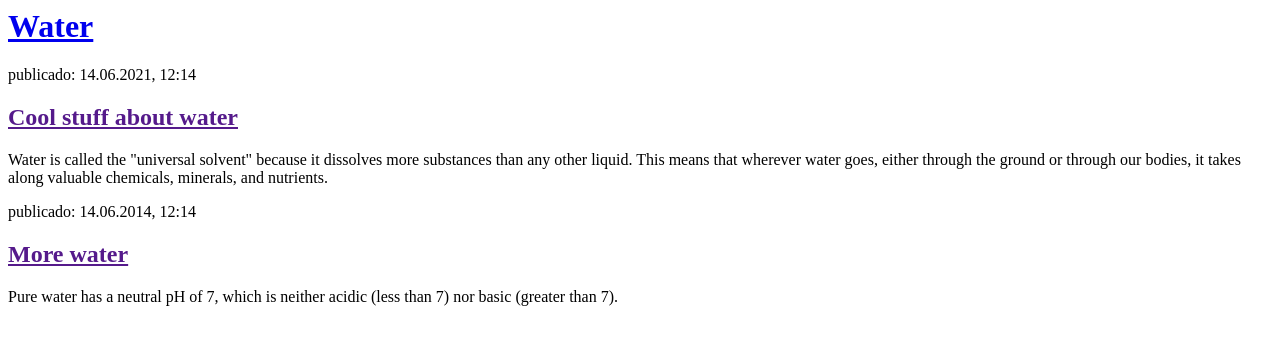
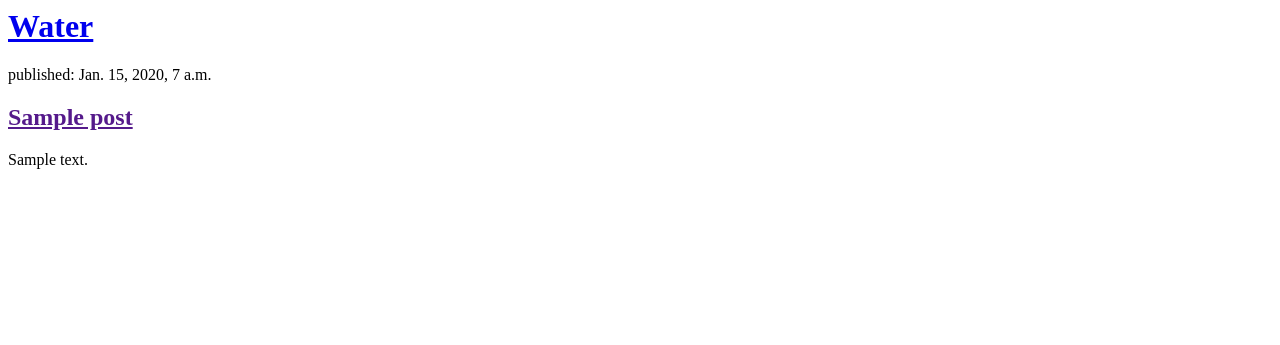
Before and after one commit to MineralWater150ml/my-first-blog, a Django app: page / in a window 1280 px wide. Shown: the top 345 px of the page. Run offline with Django 3.2, Linux system fonts and the light colour scheme; tables that the repository leaves empty hold one stand-in row (values such as "Sample post").

Commit message:
Modified templates for posts

```diff
--- a/blog/templates/blog/post_list.html
+++ b/blog/templates/blog/post_list.html
@@ -7,16 +7,12 @@
             <h1><a href="/">Water</h1></a></h1>
         </div>
 
-        <div>
-            <p>publicado: 14.06.2021, 12:14</p>
-            <h2><a href="">Cool stuff about water</a></h2>
-            <p>Water is called the "universal solvent" because it dissolves more substances than any other liquid. This means that wherever water goes, either through the ground or through our bodies, it takes along valuable chemicals, minerals, and nutrients.</p>
-        </div>
-
-        <div>
-            <p>publicado: 14.06.2014, 12:14</p>
-            <h2><a href="">More water</a></h2>
-            <p>Pure water has a neutral pH of 7, which is neither acidic (less than 7) nor basic (greater than 7).</p>
-        </div>
+        {% for post in posts %}
+    <div>
+        <p>published: {{ post.published_date }}</p>
+        <h2><a href="">{{ post.title }}</a></h2>
+        <p>{{ post.text|linebreaksbr }}</p>
+    </div>
+{% endfor %}
     </body>
 </html>
--- a/blog/views.py
+++ b/blog/views.py
@@ -1,5 +1,7 @@
 from django.shortcuts import render
+from django.utils import timezone
+from .models import Post
 
-# Create your views here.
 def post_list(request):
-    return render(request, 'blog/post_list.html', {})
+    posts = Post.objects.filter(published_date__lte=timezone.now()).order_by('published_date')
+    return render(request, 'blog/post_list.html', {'posts': posts})
```
